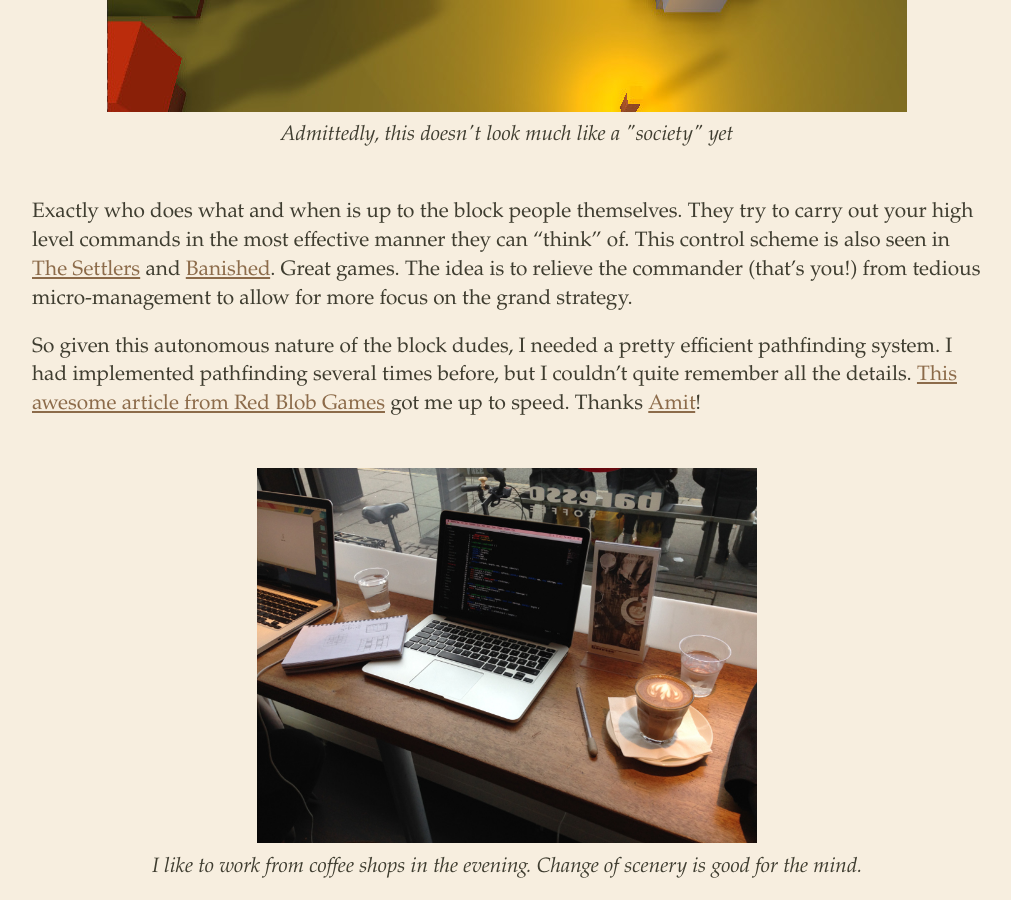
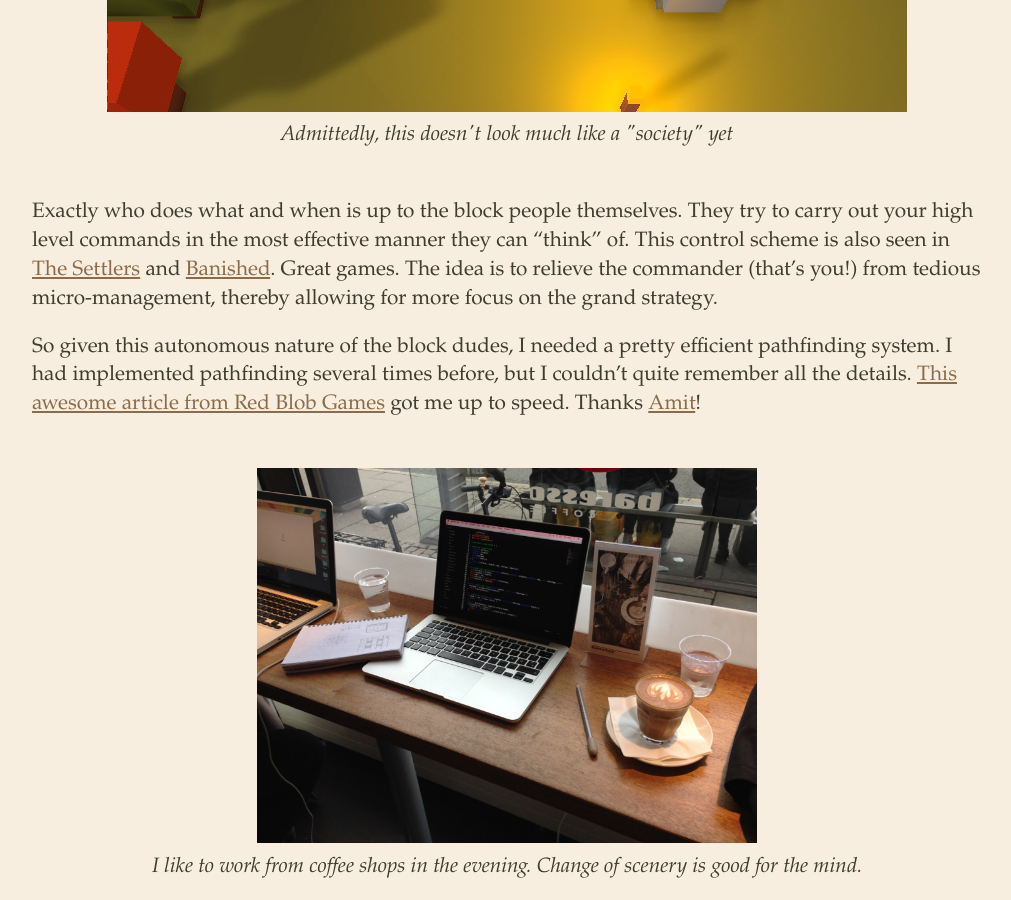
Before and after one commit to chopmo/rasmusrn.github.io, a Jekyll site: the page built from _posts/2015-05-10-pathfinding.markdown, in a window 1280 px wide and 900 px high, scrolled down 722 px. Shown: the whole window, without its empty margins (133-1144 px from the left). Built offline with Jekyll 4.4.1, drawn with Linux system fonts in a browser that asks for light colours.

Commit message:
Remove double use of "to"
...in an attempt to improve readability.

```diff
--- a/_posts/2015-05-10-pathfinding.markdown
+++ b/_posts/2015-05-10-pathfinding.markdown
@@ -11,7 +11,7 @@ In my game you control a small society of block people. But you do not control t
   Admittedly, this doesn't look much like a "society" yet
 </p>
 
-Exactly who does what and when is up to the block people themselves. They try to carry out your high level commands in the most effective manner they can "think" of. This control scheme is also seen in [The Settlers](http://en.wikipedia.org/wiki/The_Settlers) and [Banished](http://www.shiningrocksoftware.com/game/). Great games. The idea is to relieve the commander (that's you!) from tedious micro-management to allow for more focus on the grand strategy.
+Exactly who does what and when is up to the block people themselves. They try to carry out your high level commands in the most effective manner they can "think" of. This control scheme is also seen in [The Settlers](http://en.wikipedia.org/wiki/The_Settlers) and [Banished](http://www.shiningrocksoftware.com/game/). Great games. The idea is to relieve the commander (that's you!) from tedious micro-management, thereby allowing for more focus on the grand strategy.
 
 So given this autonomous nature of the block dudes, I needed a pretty efficient pathfinding system. I had implemented pathfinding several times before, but I couldn't quite remember all the details. [This awesome article from Red Blob Games](http://www.redblobgames.com/pathfinding/a-star/introduction.html) got me up to speed. Thanks [Amit](https://twitter.com/redblobgames)!
 
```
